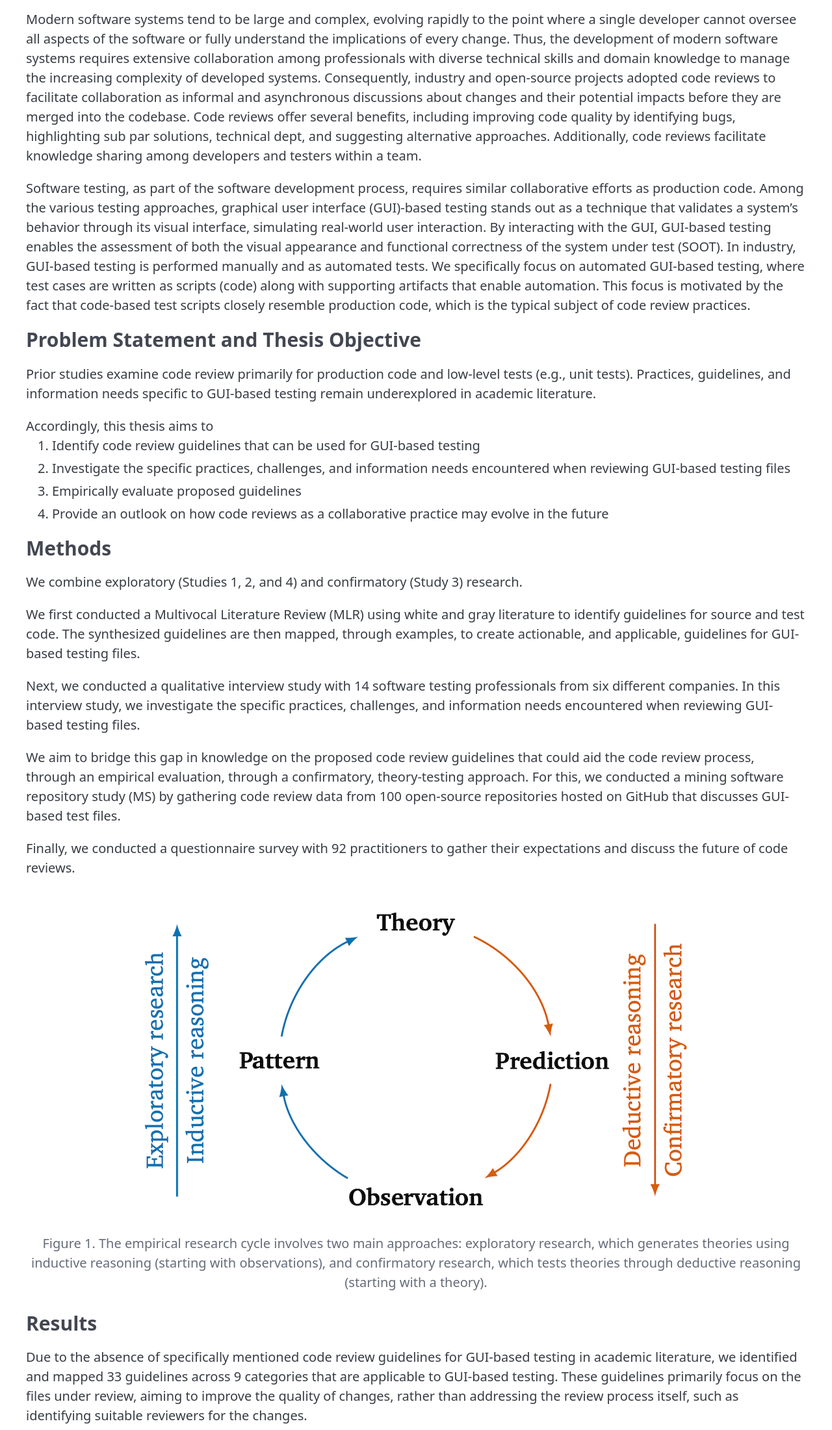
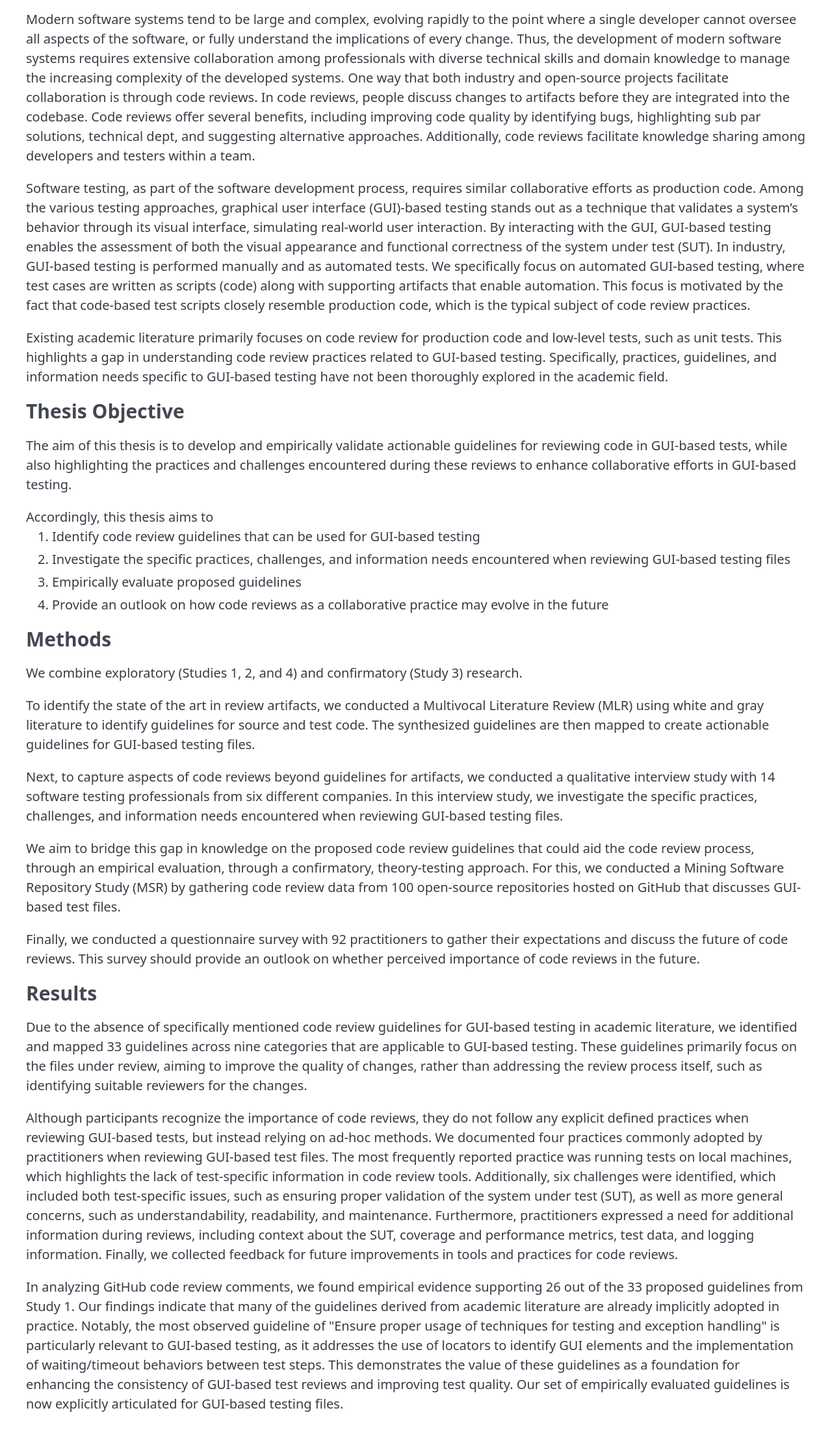
Before and after one commit to andreas-bauer/kappa, a plain HTML site: page index.html in a window 1280 px wide. Shown: the part 308-2509 px from the top of the page at 65% size. Drawn offline with nearby package versions, Linux system fonts and the light colour scheme.

Commit message:
Revise index.html

```diff
--- a/index.html
+++ b/index.html
@@ -51,14 +51,14 @@
         <p>
           Modern software systems tend to be large and complex, evolving rapidly
           to the point where a single developer cannot oversee all aspects of
-          the software or fully understand the implications of every change.
+          the software, or fully understand the implications of every change.
           Thus, the development of modern software systems requires extensive
           collaboration among professionals with diverse technical skills and
-          domain knowledge to manage the increasing complexity of developed
-          systems. Consequently, industry and open-source projects adopted code
-          reviews to facilitate collaboration as informal and asynchronous
-          discussions about changes and their potential impacts before they are
-          merged into the codebase. Code reviews offer several benefits,
+          domain knowledge to manage the increasing complexity of the developed
+          systems.
+          One way that both industry and open-source projects facilitate collaboration is through code reviews.
+          In code reviews, people discuss changes to artifacts before they are integrated into the codebase.
+          Code reviews offer several benefits,
           including improving code quality by identifying bugs, highlighting sub
           par solutions, technical dept, and suggesting alternative approaches.
           Additionally, code reviews facilitate knowledge sharing among
@@ -72,22 +72,22 @@
           through its visual interface, simulating real-world user interaction.
           By interacting with the GUI, GUI-based testing enables the assessment
           of both the visual appearance and functional correctness of the system
-          under test (SOOT). In industry, GUI-based testing is performed
-          manually and as automated tests. We specifically focus on automated
-          GUI-based testing, where test cases are written as scripts (code)
-          along with supporting artifacts that enable automation. This focus is
-          motivated by the fact that code-based test scripts closely resemble
-          production code, which is the typical subject of code review
-          practices.
+          under test (SUT). In industry, GUI-based testing is performed manually
+          and as automated tests. We specifically focus on automated GUI-based
+          testing, where test cases are written as scripts (code) along with
+          supporting artifacts that enable automation. This focus is motivated
+          by the fact that code-based test scripts closely resemble production
+          code, which is the typical subject of code review practices.
+        </p>
+        <p>
+          Existing academic literature primarily focuses on code review for production code and low-level tests, such as unit tests.
+          This highlights a gap in understanding code review practices related to GUI-based testing. Specifically, practices, guidelines, and information needs specific to GUI-based testing have not been thoroughly explored in the academic field.
         </p>
       </section>
       <section>
-        <h3>Problem Statement and Thesis Objective</h3>
+        <h3>Thesis Objective</h3>
         <p>
-          Prior studies examine code review primarily for production code and
-          low-level tests (e.g., unit tests). Practices, guidelines, and
-          information needs specific to GUI-based testing remain underexplored
-          in academic literature.
+The aim of this thesis is to develop and empirically validate actionable guidelines for reviewing code in GUI-based tests, while also highlighting the practices and challenges encountered during these reviews to enhance collaborative efforts in GUI-based testing.
         </p>
         Accordingly, this thesis aims to
         <ol>
@@ -113,15 +113,14 @@
           3) research.
         </p>
         <p>
-          We first conducted a Multivocal Literature Review (MLR) using white
-          and gray literature to identify guidelines for source and test code.
-          The synthesized guidelines are then mapped, through examples, to
-          create actionable, and applicable, guidelines for GUI-based testing
-          files.
+          To identify the state of the art in review artifacts, we conducted a Multivocal
+          Literature Review (MLR) using white and gray literature to identify
+          guidelines for source and test code. The synthesized guidelines are
+          then mapped to create actionable
+          guidelines for GUI-based testing files.
         </p>
         <p>
-          Next, we conducted a qualitative interview study with 14 software
-          testing professionals from six different companies. In this interview
+          Next, to capture aspects of code reviews beyond guidelines for artifacts, we conducted a qualitative interview study with 14 software testing professionals from six different companies. In this interview
           study, we investigate the specific practices, challenges, and
           information needs encountered when reviewing GUI-based testing files.
         </p>
@@ -129,31 +128,22 @@
           We aim to bridge this gap in knowledge on the proposed code review
           guidelines that could aid the code review process, through an
           empirical evaluation, through a confirmatory, theory-testing approach.
-          For this, we conducted a mining software repository study (MS) by
+          For this, we conducted a Mining Software Repository Study (MSR) by
           gathering code review data from 100 open-source repositories hosted on
           GitHub that discusses GUI-based test files.
         </p>
         <p>
           Finally, we conducted a questionnaire survey with 92 practitioners to
           gather their expectations and discuss the future of code reviews.
+          This survey should provide an outlook on whether perceived importance of code reviews in the future.
         </p>
-        <figure style="text-align: center; align-content: center">
-          <img src="research-cycle.png" alt="Research Cycle" />
-          <figcaption>
-            Figure 1. The empirical research cycle involves two main approaches:
-            exploratory research, which generates theories using inductive
-            reasoning (starting with observations), and confirmatory research,
-            which tests theories through deductive reasoning (starting with a
-            theory).
-          </figcaption>
-        </figure>
       </section>
       <section>
         <h3>Results</h3>
         <p>
           Due to the absence of specifically mentioned code review guidelines
           for GUI-based testing in academic literature, we identified and mapped
-          33 guidelines across 9 categories that are applicable to GUI-based
+          33 guidelines across nine categories that are applicable to GUI-based
           testing. These guidelines primarily focus on the files under review,
           aiming to improve the quality of changes, rather than addressing the
           review process itself, such as identifying suitable reviewers for the
@@ -161,14 +151,14 @@
         </p>
         <p>
           Although participants recognize the importance of code reviews, they
-          often do not adhere to clearly defined practices when reviewing
-          GUI-based tests, instead relying on ad-hoc methods. We documented four
+          do not follow any explicit defined practices when reviewing
+          GUI-based tests, but instead relying on ad-hoc methods. We documented four
           practices commonly adopted by practitioners when reviewing GUI-based
           test files. The most frequently reported practice was running tests on
           local machines, which highlights the lack of test-specific information
           in code review tools. Additionally, six challenges were identified,
-          which included both test-specific issues—such as ensuring proper
-          validation of the system under test (SUT)—as well as more general
+          which included both test-specific issues, such as ensuring proper
+          validation of the system under test (SUT), as well as more general
           concerns, such as understandability, readability, and maintenance.
           Furthermore, practitioners expressed a need for additional information
           during reviews, including context about the SUT, coverage and
@@ -178,8 +168,8 @@
         </p>
         <p>
           In analyzing GitHub code review comments, we found empirical evidence
-          supporting 26 out of the 33 proposed guidelines from Study 1. Our
-          findings indicate that many of the guidelines derived from academic
+          supporting 26 out of the 33 proposed guidelines from Study 1.
+          Our findings indicate that many of the guidelines derived from academic
           literature are already implicitly adopted in practice. Notably, the
           most observed guideline of "Ensure proper usage of techniques for
           testing and exception handling" is particularly relevant to GUI-based
@@ -196,7 +186,7 @@
           artifacts. Specifically, GUI-based test artifacts (end-to-end testing)
           are receiving increased attention. This emphasizes that our focus on
           code reviews as a collaborative practice, both in general and
-          specifically for GUI-based testing, is viewed as a valuable practice
+          for GUI-based testing, is viewed as a valuable practice
           that will continue to grow in importance. While Large Language Models
           (LLMs) are anticipated to transform both code contributions and
           reviews, potentially moving code reviews away from being purely
@@ -208,11 +198,11 @@
         <h3>Conclusion</h3>
         <p>
           This thesis enhances the understanding of code reviews as a
-          collaborative practice, specifically in the context of GUI-based test
-          files, an area that has not been extensively studied. We proposed and
-          empirically evaluated guidelines to improve the code review process,
-          highlighting current practices and the challenges that practitioners
-          face when reviewing GUI-based tests.
+          collaborative practice in the context of GUI-based test files, an area
+          that has not been extensively studied. We proposed and empirically
+          evaluated guidelines to improve the code review process, highlighting
+          current practices and the challenges that practitioners face when
+          reviewing GUI-based tests.
         </p>
       </section>
       <section>
@@ -247,7 +237,7 @@
                   <strong>When GUI-based Testing Meets Code Reviews</strong>. In
                   revision at JSS
                 </td>
-                <td>→</td>
+                <td>TBA</td>
               </tr>
               <tr>
                 <th scope="row">3</th>
@@ -258,7 +248,7 @@
                     Testing</strong
                   >. Submitted to JSS
                 </td>
-                <td>→</td>
+                <td>TBA</td>
               </tr>
               <tr>
                 <th scope="row">4</th>
```
